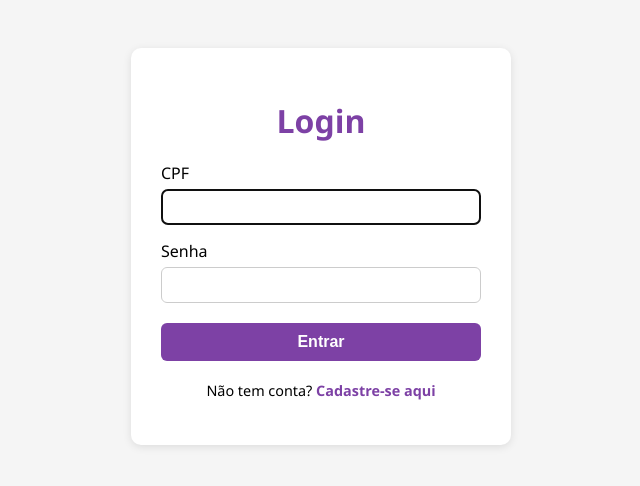
After one commit to GabrielCst011/projeto-mercadinho, a Flask app: page /login in a window 1280 px wide. The commit adds this page. Shown: the top 486 px of the page, without its empty margins (319-959 px from the left). Run offline with Flask 3, Linux system fonts and the light colour scheme.

Commit message:
add login

```diff
--- a/app.py
+++ b/app.py
@@ -1,23 +1,70 @@
-from flask import Flask, jsonify, render_template, request, redirect, url_for, flash, abort, session
+from flask import Flask, jsonify, render_template, request, redirect, url_for, flash, session
 from config import Config
 from db import db
-from models import Product
+from models import Product, User
+from werkzeug.security import generate_password_hash, check_password_hash
 import os
+from functools import wraps
 
 app = Flask(__name__)
 app.config.from_object(Config)
 app.secret_key = os.getenv("SECRET_KEY")
+ADMIN_CPF = os.getenv("ADMIN_CPF")  # CPF do admin vindo do ambiente
+
 db.init_app(app)
 
 def admin_required(func):
-    from functools import wraps
     @wraps(func)
     def wrapper(*args, **kwargs):
-        if not session.get("is_admin"):
-            flash("Acesso negado.", "error")
-            return redirect(url_for("index"))
+        if not session.get('is_admin'):
+            flash('Acesso negado.', 'error')
+            return redirect(url_for('index'))
         return func(*args, **kwargs)
     return wrapper
+
+@app.route('/login', methods=['GET', 'POST'])
+def login():
+    if request.method == 'POST':
+        cpf = request.form.get('cpf')
+        password = request.form.get('password')
+        user = User.query.filter_by(cpf=cpf).first()
+        if user and check_password_hash(user.password_hash, password):
+            session['user_cpf'] = user.cpf
+            # Define admin se cpf bate com o cpf do admin no ambiente
+            session['is_admin'] = (user.cpf == ADMIN_CPF)
+            flash('Login realizado com sucesso!', 'success')
+            return redirect(url_for('index'))
+        else:
+            flash('CPF ou senha incorretos.', 'error')
+            return redirect(url_for('login'))
+    return render_template('login.html')
+
+@app.route('/logout')
+def logout():
+    session.clear()
+    flash('Você saiu da sessão.', 'success')
+    return redirect(url_for('index'))
+
+@app.route('/register', methods=['GET', 'POST'])
+def register():
+    if request.method == 'POST':
+        cpf = request.form.get('cpf')
+        password = request.form.get('password')
+        if User.query.filter_by(cpf=cpf).first():
+            flash('CPF já cadastrado.', 'error')
+            return redirect(url_for('register'))
+        password_hash = generate_password_hash(password)
+        novo_usuario = User(cpf=cpf, password_hash=password_hash, is_admin=False)
+        db.session.add(novo_usuario)
+        db.session.commit()
+        flash('Cadastro realizado com sucesso! Faça login.', 'success')
+        return redirect(url_for('login'))
+    return render_template('register.html')
+
+@app.route("/")
+def index():
+    products = Product.query.all()
+    return render_template("index.html", products=products)
 
 @app.route("/api/products")
 def get_products():
@@ -27,17 +74,6 @@ def get_products():
 @app.route("/carrinho")
 def carrinho():
     return render_template("carrinho.html")
-
-@app.route("/")
-def index():
-    products = Product.query.all()
-    return render_template("index.html", products=products)
-
-@app.route("/login-admin")
-def login_admin():
-    session["is_admin"] = True
-    flash("Logado como admin.", "success")
-    return redirect(url_for("admin"))
 
 @app.route("/admin", methods=["GET", "POST"])
 @admin_required
--- /dev/null
+++ b/templates/login.html
@@ -0,0 +1,103 @@
+<!DOCTYPE html>
+<html lang="pt-BR">
+<head>
+  <meta charset="UTF-8" />
+  <title>Login - Mercadinho</title>
+  <style>
+    body {
+      font-family: 'Segoe UI', Tahoma, Geneva, Verdana, sans-serif;
+      background-color: #f5f5f5;
+      padding: 40px;
+      display: flex;
+      justify-content: center;
+    }
+    .login-container {
+      background: white;
+      padding: 30px;
+      border-radius: 10px;
+      box-shadow: 0 2px 8px rgba(0,0,0,0.1);
+      width: 320px;
+      text-align: center;
+    }
+    h1 {
+      color: #7d41a5;
+      margin-bottom: 20px;
+    }
+    label {
+      display: block;
+      margin: 15px 0 5px;
+      text-align: left;
+    }
+    input {
+      width: 100%;
+      padding: 8px 10px;
+      font-size: 1rem;
+      border-radius: 6px;
+      border: 1px solid #ccc;
+      box-sizing: border-box;
+    }
+    button {
+      margin-top: 20px;
+      width: 100%;
+      padding: 10px;
+      background-color: #7d41a5;
+      border: none;
+      color: white;
+      font-weight: bold;
+      border-radius: 6px;
+      cursor: pointer;
+      font-size: 1rem;
+    }
+    button:hover {
+      background-color: #5a2e7d;
+    }
+    .msg {
+      margin-top: 15px;
+      font-size: 0.9rem;
+    }
+    .msg.error {
+      color: #e74c3c;
+    }
+    .msg.success {
+      color: #27ae60;
+    }
+    p.register-link {
+      margin-top: 20px;
+      font-size: 0.9rem;
+    }
+    p.register-link a {
+      color: #7d41a5;
+      text-decoration: none;
+      font-weight: bold;
+    }
+    p.register-link a:hover {
+      text-decoration: underline;
+    }
+  </style>
+</head>
+<body>
+  <div class="login-container">
+    <h1>Login</h1>
+    <form method="POST">
+      <label for="cpf">CPF</label>
+      <input type="text" name="cpf" id="cpf" maxlength="11" required pattern="\d{11}" title="Digite 11 números do CPF" autofocus>
+
+      <label for="password">Senha</label>
+      <input type="password" name="password" id="password" required>
+
+      <button type="submit">Entrar</button>
+    </form>
+    <p class="register-link">Não tem conta? <a href="{{ url_for('register') }}">Cadastre-se aqui</a></p>
+
+    {% with messages = get_flashed_messages(with_categories=true) %}
+      {% if messages %}
+        <div class="msg-container">
+          {% for category, message in messages %}
+            <p class="msg {{ category }}">{{ message }}</p>
+          {% endfor %}
+        </div>
+      {% endif %}
+    {% endwith %}
+  </div>
+</body>
+</html>
```
Also changed, not shown: models.py (+10 -0 lines), templates/index.html (+83 -6 lines), templates/register.html (added, +103 -0 lines).
